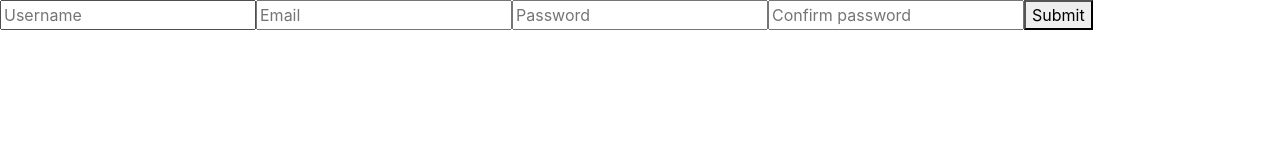
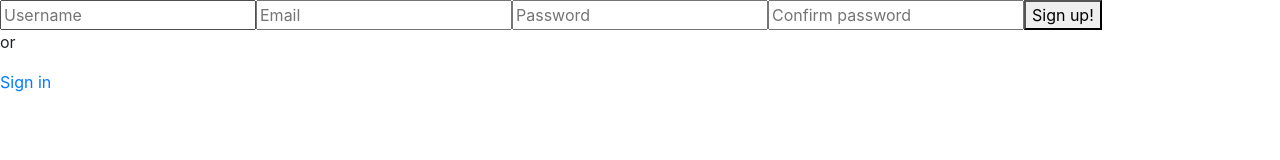
Before and after one commit to bliff182/rinclusion, a React (Create React App) app in the folder client/: page / in a window 1280 px wide. Shown: the top 160 px of the page. Built offline with nearby package versions, Linux system fonts and the light colour scheme.

Commit message:
create user form

```diff
--- a/client/src/components/Form/index.js
+++ b/client/src/components/Form/index.js
@@ -77,7 +77,9 @@ class Form extends Component {
                 type="password"
                 placeholder="Confirm password"
               />
-              <button onClick={this.handleFormSubmit}>Submit</button>
+              <button onClick={this.handleFormSubmit}>Sign up!</button>
+              <p>or</p>
+              <a href="#">Sign in</a>
             </form>
           </div>
         );
```
